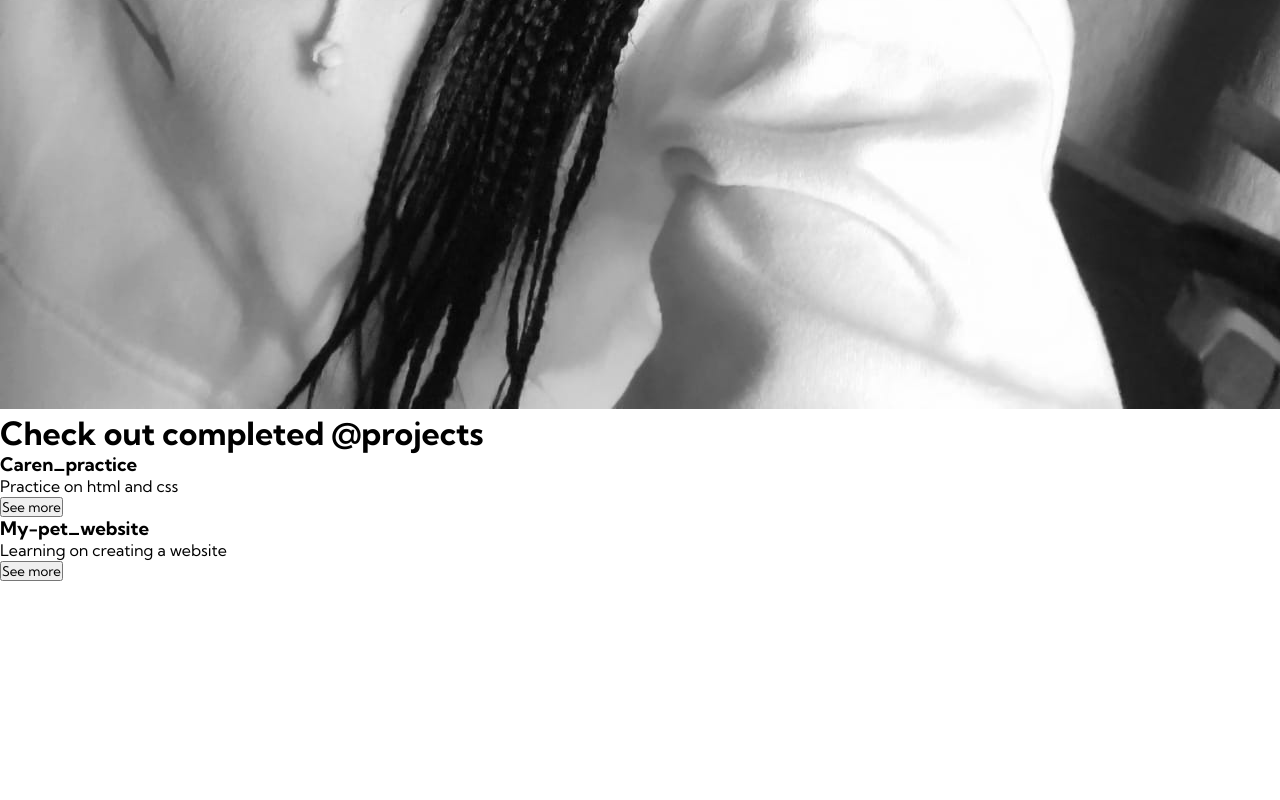
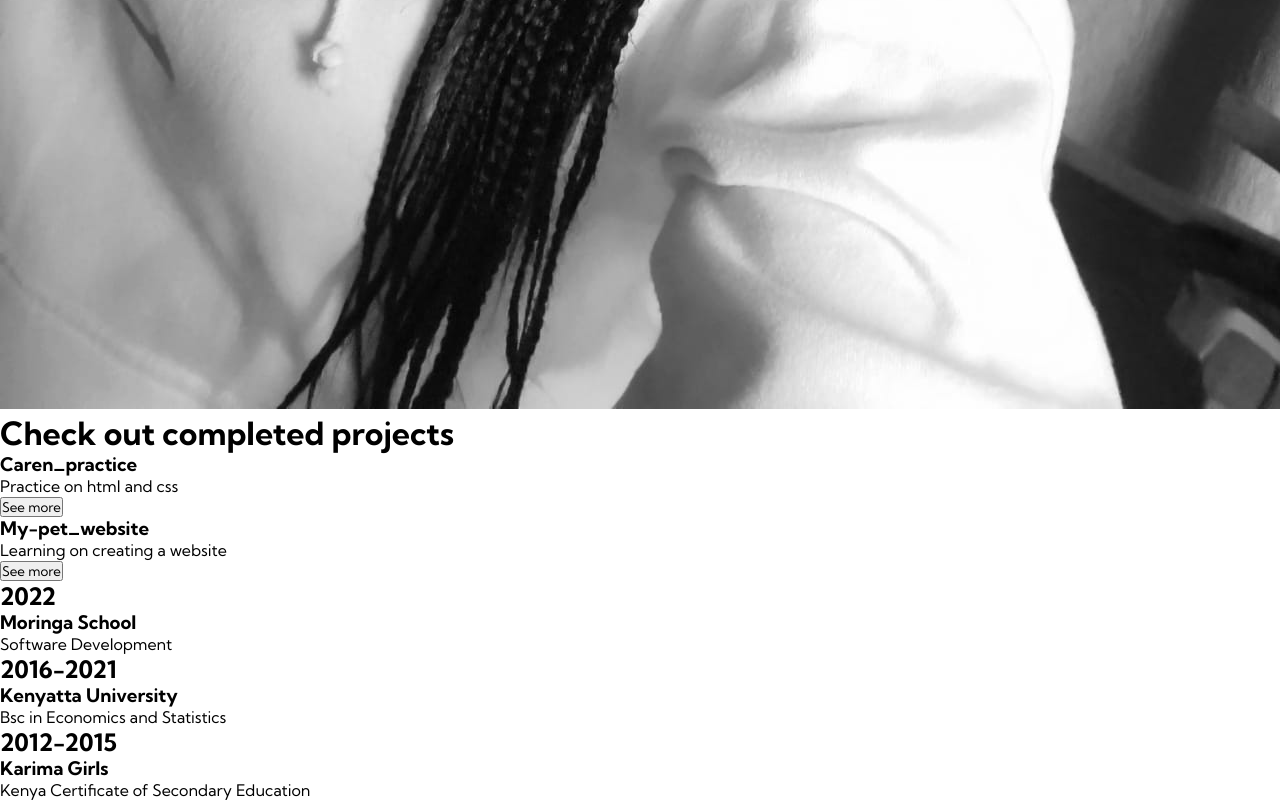
Before and after one commit to Karenkoech/Karen_portfolio, a plain HTML site: page index.html in a window 1280 px wide. Shown: the part 1402-2202 px from the top of the page. Before the commit the page ends 1983 px from the top, so only its background shows below. Drawn offline with Linux system fonts and the light colour scheme.

Commit message:
Add Education section code on html

```diff
--- a/index.html
+++ b/index.html
@@ -52,7 +52,7 @@
 </div>
 <!-- Projects section-->
 <div class="Projects">
-  <h1>Check out completed @projects</h1>
+  <h1>Check out completed projects</h1>
   <div class="projects__container">
     <div class="projects__done">
       <h3>Caren_practice</h3>
@@ -66,6 +66,25 @@
     </div>
   </div>
 </div>
+<!--Education section-->
+<div class="Education">
+  <div class="Education__background">
+      <h2> 2022</h2>
+      <h3> Moringa School</h3>
+      <p> Software Development</p>
+    <div class="Education__background">
+      <h2> 2016-2021</h2>
+      <h3> Kenyatta University</h3>
+      <p> Bsc in Economics and Statistics</p>
+    <div class="Education__background">
+      <h2> 2012-2015</h2>
+      <h3> Karima Girls</h3>
+      <p>Kenya Certificate of Secondary Education </p>
+
+   </div>
+   </div>
+  </div>
+</div>
 </body>
 
     <script src="app.js"></script>
```
